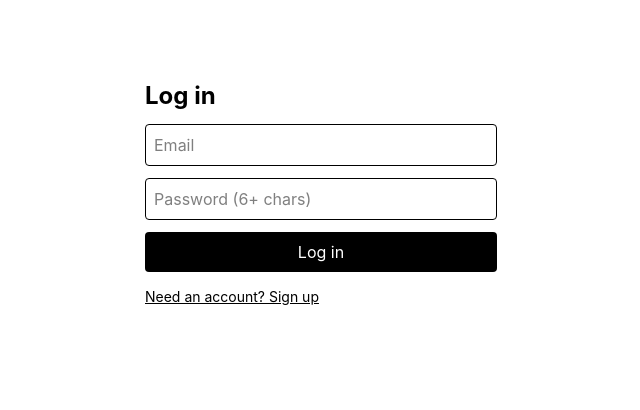
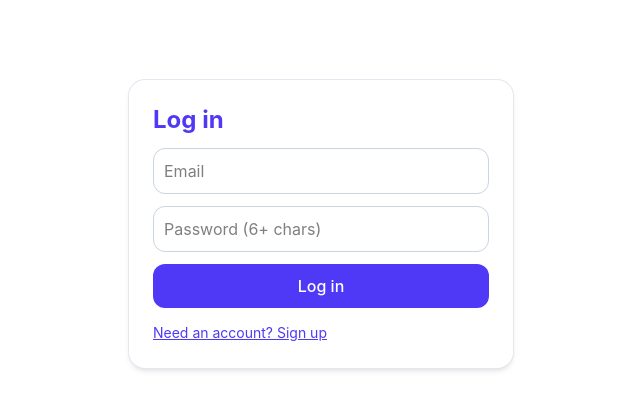
Before and after one commit to sankalp-tripath12/TryFirst, a React (Vite) app in the folder frontend/: page / in a window 1280 px wide. Shown: the top 410 px of the page, without its empty margins (319-959 px from the left). Built offline with nearby package versions, Linux system fonts and the light colour scheme.

Commit message:
style: login and dashboard

```diff
--- a/frontend/src/pages/DashboardPage.tsx
+++ b/frontend/src/pages/DashboardPage.tsx
@@ -74,50 +74,50 @@ export default function DashboardPage() {
   return (
     <div className="mx-auto max-w-3xl space-y-6 p-4">
       <h2 className="text-xl font-bold">Shop dashboard</h2>
-      {message && <p className="rounded bg-gray-100 p-2">{message}</p>}
+      {message && <p className="rounded-xl bg-indigo-50 p-3 text-indigo-800">{message}</p>}
 
-      <form onSubmit={createShop} className="space-y-2 rounded border p-3">
+      <form onSubmit={createShop} className="space-y-2 rounded-2xl bg-white p-4 shadow-sm ring-1 ring-slate-200">
         <h3 className="font-semibold">Create a shop</h3>
-        <input className="w-full rounded border p-2" placeholder="Shop name" value={shopName}
+        <input className="w-full rounded-xl border border-slate-300 p-2.5" placeholder="Shop name" value={shopName}
           onChange={(e) => setShopName(e.target.value)} />
-        <input className="w-full rounded border p-2" placeholder="Address" value={shopAddress}
+        <input className="w-full rounded-xl border border-slate-300 p-2.5" placeholder="Address" value={shopAddress}
           onChange={(e) => setShopAddress(e.target.value)} />
-        <button className="rounded bg-black px-4 py-2 text-white">Create shop</button>
+        <button className="rounded-xl bg-indigo-600 px-5 py-2 font-medium text-white hover:bg-indigo-700">Create shop</button>
       </form>
 
-      <form onSubmit={createProduct} className="space-y-2 rounded border p-3">
+      <form onSubmit={createProduct} className="space-y-2 rounded-2xl bg-white p-4 shadow-sm ring-1 ring-slate-200">
         <h3 className="font-semibold">Add a product</h3>
-        <input className="w-full rounded border p-2" placeholder="Shop id" value={shopId}
+        <input className="w-full rounded-xl border border-slate-300 p-2.5" placeholder="Shop id" value={shopId}
           onChange={(e) => setShopId(e.target.value)} />
-        <input className="w-full rounded border p-2" placeholder="Product name" value={p.name}
+        <input className="w-full rounded-xl border border-slate-300 p-2.5" placeholder="Product name" value={p.name}
           onChange={(e) => setP({ ...p, name: e.target.value })} />
-        <input className="w-full rounded border p-2" placeholder="Description" value={p.description}
+        <input className="w-full rounded-xl border border-slate-300 p-2.5" placeholder="Description" value={p.description}
           onChange={(e) => setP({ ...p, description: e.target.value })} />
         <div className="flex flex-wrap gap-2">
-          <select className="rounded border p-2" value={p.category}
+          <select className="rounded-xl border border-slate-300 p-2.5" value={p.category}
             onChange={(e) => setP({ ...p, category: e.target.value })}>
             <option>shirts</option><option>jeans</option><option>trousers</option>
             <option>kurtas</option><option>tshirts</option>
           </select>
-          <select className="rounded border p-2" value={p.size}
+          <select className="rounded-xl border border-slate-300 p-2.5" value={p.size}
             onChange={(e) => setP({ ...p, size: e.target.value })}>
             <option>S</option><option>M</option><option>L</option><option>XL</option>
           </select>
-          <input className="w-28 rounded border p-2" placeholder="Color" value={p.color}
+          <input className="w-28 rounded-xl border border-slate-300 p-2.5" placeholder="Color" value={p.color}
             onChange={(e) => setP({ ...p, color: e.target.value })} />
-          <input className="w-28 rounded border p-2" placeholder="Price" value={p.price}
+          <input className="w-28 rounded-xl border border-slate-300 p-2.5" placeholder="Price" value={p.price}
             onChange={(e) => setP({ ...p, price: e.target.value })} />
-          <input className="w-28 rounded border p-2" placeholder="Stock" value={p.stock}
+          <input className="w-28 rounded-xl border border-slate-300 p-2.5" placeholder="Stock" value={p.stock}
             onChange={(e) => setP({ ...p, stock: e.target.value })} />
         </div>
-        <button className="rounded bg-black px-4 py-2 text-white">Add product</button>
+        <button className="rounded-xl bg-indigo-600 px-5 py-2 font-medium text-white hover:bg-indigo-700">Add product</button>
       </form>
 
       <div>
         <h3 className="mb-2 font-semibold">Reservations on your shops</h3>
         {rows.length === 0 && <p>No reservations yet.</p>}
         {rows.map((r) => (
-          <div key={r.id} className="mb-2 rounded border p-3">
+          <div key={r.id} className="mb-2 rounded-2xl bg-white p-4 shadow-sm ring-1 ring-slate-200">
             <p className="font-semibold">{r.productName} ({r.size}, {r.color})</p>
             <p className="text-sm text-gray-600">
               {r.customerEmail} · <span className="capitalize">{r.status}</span> ·{' '}
@@ -125,7 +125,7 @@ export default function DashboardPage() {
             </p>
             {r.status === 'pending' && (
               <button onClick={() => markPurchased(r.id)}
-                className="mt-2 rounded bg-black px-3 py-1 text-white">
+                className="mt-2 rounded-xl bg-indigo-600 px-4 py-1.5 font-medium text-white hover:bg-indigo-700">
                 Mark purchased
               </button>
             )}
--- a/frontend/src/pages/LoginPage.tsx
+++ b/frontend/src/pages/LoginPage.tsx
@@ -23,17 +23,17 @@ export default function LoginPage({ onLoggedIn }: { onLoggedIn: () => void }) {
   }
 
   return (
-    <form onSubmit={submit} className="mx-auto mt-16 max-w-sm space-y-3 p-4">
-      <h1 className="text-2xl font-bold">{mode === 'login' ? 'Log in' : 'Sign up'}</h1>
-      <input className="w-full rounded border p-2" placeholder="Email" value={email}
+    <form onSubmit={submit} className="mx-auto mt-20 max-w-sm space-y-3 rounded-2xl bg-white p-6 shadow-md ring-1 ring-slate-200">
+      <h1 className="text-2xl font-bold text-indigo-600">{mode === 'login' ? 'Log in' : 'Sign up'}</h1>
+      <input className="w-full rounded-xl border border-slate-300 p-2.5" placeholder="Email" value={email}
         onChange={(e) => setEmail(e.target.value)} />
-      <input className="w-full rounded border p-2" type="password" placeholder="Password (6+ chars)"
+      <input className="w-full rounded-xl border border-slate-300 p-2.5" type="password" placeholder="Password (6+ chars)"
         value={password} onChange={(e) => setPassword(e.target.value)} />
       {error && <p className="text-red-600">{error}</p>}
-      <button className="w-full rounded bg-black p-2 text-white">
+      <button className="w-full rounded-xl bg-indigo-600 p-2.5 font-medium text-white hover:bg-indigo-700">
         {mode === 'login' ? 'Log in' : 'Create account'}
       </button>
-      <button type="button" className="text-sm underline"
+      <button type="button" className="text-sm text-indigo-600 underline"
         onClick={() => setMode(mode === 'login' ? 'signup' : 'login')}>
         {mode === 'login' ? 'Need an account? Sign up' : 'Have an account? Log in'}
       </button>
```
